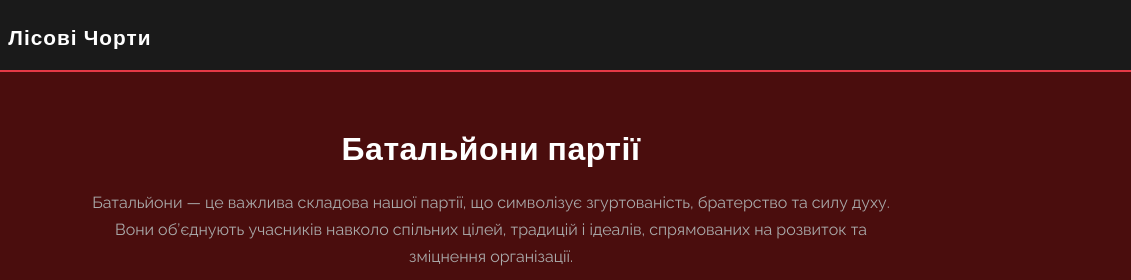
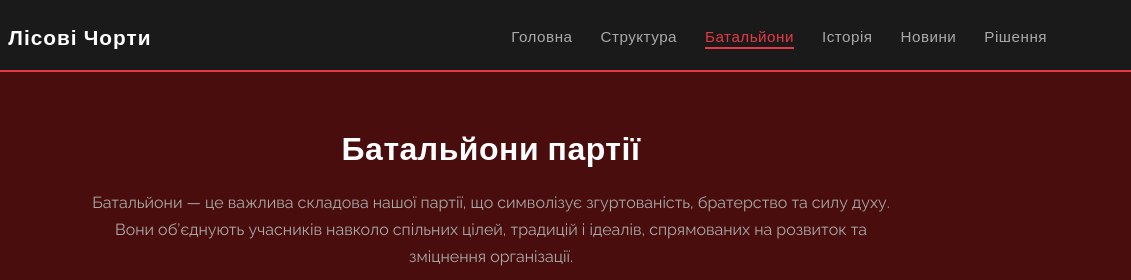
Before and after one commit to forestdevils/Forest-Devils-official-site, a website: page pages/battalions.html in a window 1280 px wide. Shown: the top 280 px of the page, 149-1280 px from the left. Drawn offline with nearby package versions, Linux system fonts and the light colour scheme; the site is published under a folder, as on GitHub Pages, so addresses that start at the root find nothing.

Commit message:
Update main.js trying to return navigation #3

```diff
--- a/pages/battalions.html
+++ b/pages/battalions.html
@@ -59,7 +59,7 @@
     </div>
 </footer>
 
-<script src="/main.js"></script>
+<script src="../main.js"></script>
 <script src="../js/battalions.js"></script>
 
 </body>
```
Also changed, not shown: pages/decrees.html (+1 -1 lines), pages/history.html (+1 -1 lines), pages/map.html (+1 -1 lines), pages/news.html (+1 -1 lines), pages/parliament.html (+1 -1 lines), pages/structure.html (+1 -1 lines).
